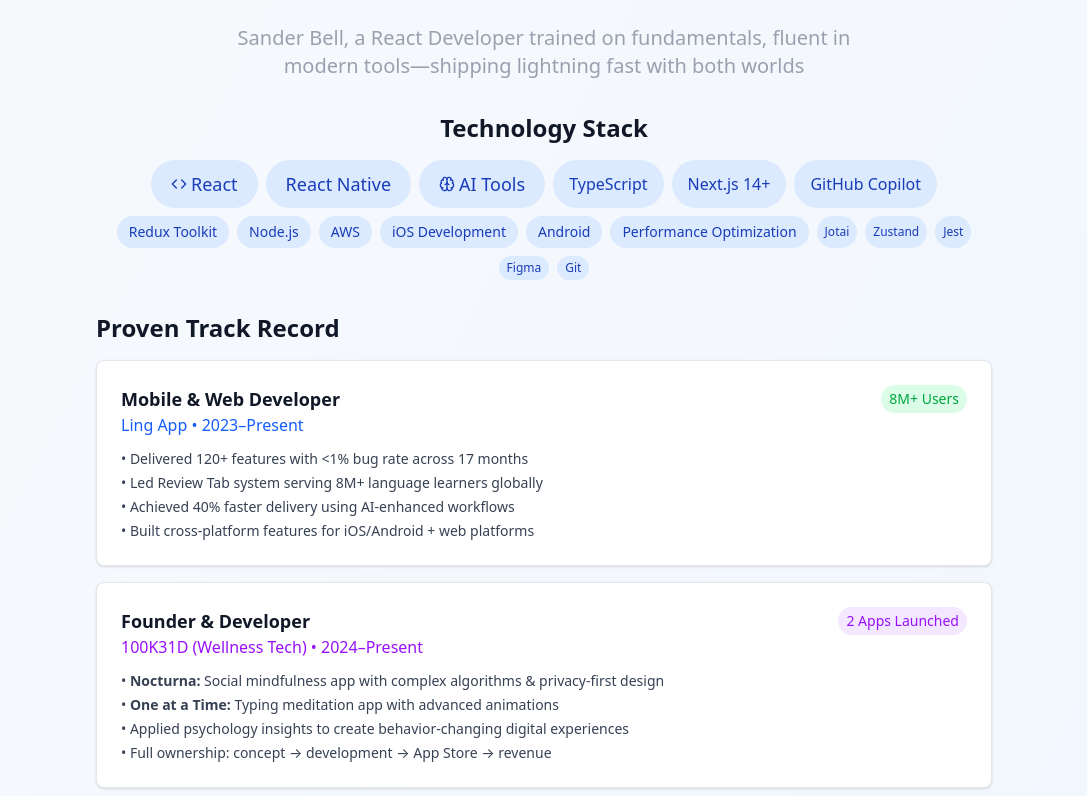
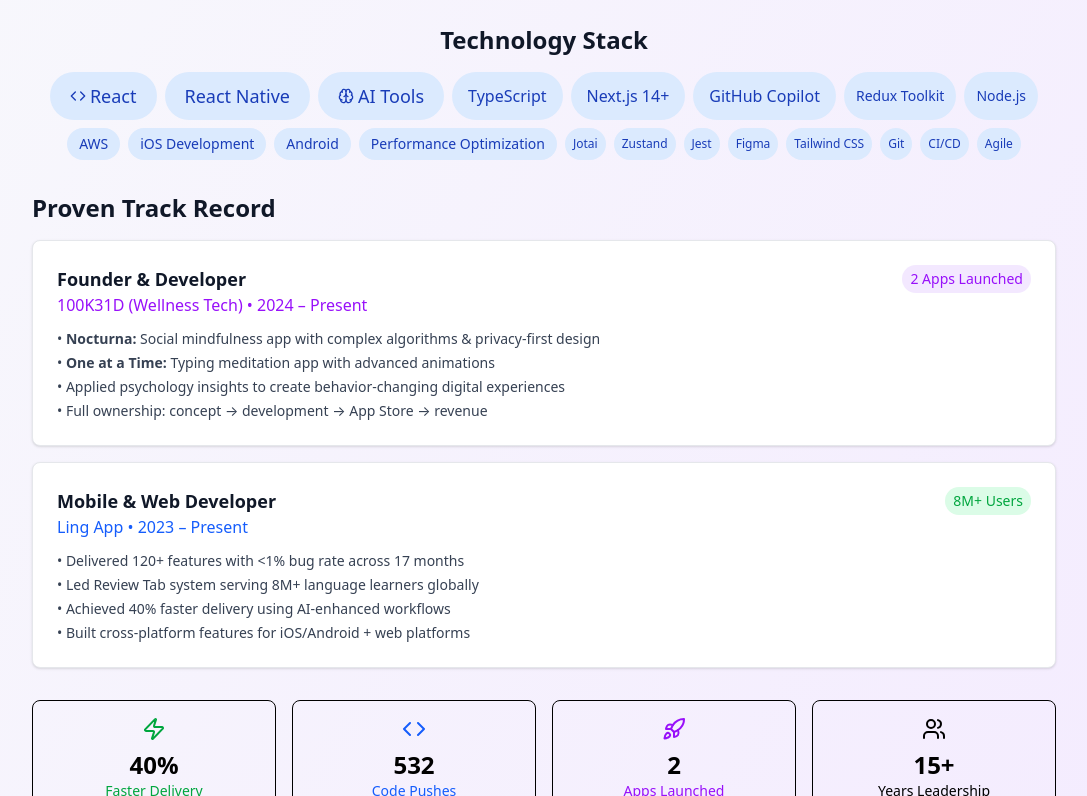
Before and after one commit to sanderbell/sanderbelldev2, a React (Vite) app: page / in a window 1280 px wide. Shown: the part 544-1340 px from the top of the page, without its empty margins (96-1183 px from the left). Built offline with nearby package versions, Linux system fonts and the light colour scheme.

Commit message:
Style and Layout Adjustments

```diff
--- a/src/App.tsx
+++ b/src/App.tsx
@@ -83,19 +83,19 @@
 
 function App() {
   return (
-    <div className="min-h-screen bg-gradient-to-br from-slate-50 to-blue-50 p-4">
-      <div className="max-w-4xl mx-auto">
+    <div className="min-h-screen bg-gradient-to-br from-slate-50 to-purple-100 p-6">
+      <div className="max-w-5xl mx-auto">
 
         {/* Header */}
         <div className="text-center mb-8">
           <RotatingProfile />
           <div className="mb-4">
             <h1 className="text-8xl font-bold text-gray-900">
-     I speak <span className="text-blue-600">fluent AI</span>.
-     Yet still know what's <span className="text-purple-600">under the hood</span>.
+              I speak <span className="text-blue-600">fluent AI</span>.<br></br>
+              Yet know what's <span className="text-purple-600">under the hood</span>.
             </h1>
           </div>
- <p className="text-xl text-gray-400 max-w-2xl mx-auto">
+          <p className="text-xl text-gray-600 max-w-2xl mx-auto">
             Sander Bell, a React Developer trained on fundamentals, fluent in modern tools—shipping lightning fast with both worlds
 
           </p>
@@ -113,6 +113,7 @@
             <TechTag name="GitHub Copilot" size="lg" />
             <TechTag name="Redux Toolkit" size="base" />
             <TechTag name="Node.js" size="base" />
+
             <TechTag name="AWS" size="base" />
             <TechTag name="iOS Development" size="base" />
             <TechTag name="Android" size="base" />
@@ -121,7 +122,11 @@
             <TechTag name="Zustand" size="sm" />
             <TechTag name="Jest" size="sm" />
             <TechTag name="Figma" size="sm" />
+            <TechTag name="Tailwind CSS" size="sm" />
             <TechTag name="Git" size="sm" />
+            <TechTag name="CI/CD" size="sm" />
+            <TechTag name="Agile" size="sm" />
+
           </div>
         </div>
 
@@ -133,8 +138,24 @@
             <div className="bg-white rounded-lg p-6 shadow-sm border border-gray-200">
               <div className="flex justify-between items-start mb-3">
                 <div>
+                  <h3 className="text-lg font-semibold text-gray-900">Founder & Developer</h3>
+                  <p className="text-purple-600 font-medium">100K31D (Wellness Tech) • 2024 – Present</p>
+                </div>
+                <span className="text-sm text-purple-600 bg-purple-100 px-2 py-1 rounded-full">2 Apps Launched</span>
+              </div>
+              <ul className="text-sm text-gray-700 space-y-1">
+                <li>• <strong>Nocturna:</strong> Social mindfulness app with complex algorithms & privacy-first design</li>
+                <li>• <strong>One at a Time:</strong> Typing meditation app with advanced animations</li>
+                <li>• Applied psychology insights to create behavior-changing digital experiences</li>
+                <li>• Full ownership: concept → development → App Store → revenue</li>
+              </ul>
+            </div>
+
+            <div className="bg-white rounded-lg p-6 shadow-sm border border-gray-200">
+              <div className="flex justify-between items-start mb-3">
+                <div>
                   <h3 className="text-lg font-semibold text-gray-900">Mobile & Web Developer</h3>
-                  <p className="text-blue-600 font-medium">Ling App • 2023–Present</p>
+                  <p className="text-blue-600 font-medium">Ling App • 2023 – Present</p>
                 </div>
                 <span className="text-sm text-green-600 bg-green-100 px-2 py-1 rounded-full">8M+ Users</span>
               </div>
@@ -146,21 +167,7 @@
               </ul>
             </div>
 
-            <div className="bg-white rounded-lg p-6 shadow-sm border border-gray-200">
-              <div className="flex justify-between items-start mb-3">
-                <div>
-                  <h3 className="text-lg font-semibold text-gray-900">Founder & Developer</h3>
-                  <p className="text-purple-600 font-medium">100K31D (Wellness Tech) • 2024–Present</p>
-                </div>
-                <span className="text-sm text-purple-600 bg-purple-100 px-2 py-1 rounded-full">2 Apps Launched</span>
-              </div>
-              <ul className="text-sm text-gray-700 space-y-1">
-                <li>• <strong>Nocturna:</strong> Social mindfulness app with complex algorithms & privacy-first design</li>
-                <li>• <strong>One at a Time:</strong> Typing meditation app with advanced animations</li>
-                <li>• Applied psychology insights to create behavior-changing digital experiences</li>
-                <li>• Full ownership: concept → development → App Store → revenue</li>
-              </ul>
-            </div>
+
 
           </div>
         </div>
@@ -171,6 +178,31 @@
           <StatCard icon={Code} value="532" label="Code Pushes" color="blue" />
           <StatCard icon={Rocket} value="2" label="Apps Launched" color="purple" />
           <StatCard icon={Users} value="15+" label="Years Leadership" color="orange" />
+        </div>
+
+
+
+        {/* Testimonials */}
+        <div className="mb-8">
+          <h2 className="text-2xl font-bold text-gray-900 mb-4">What Colleagues Say</h2>
+          <div className="grid md:grid-cols-2 gap-4">
+            <TestimonialCard
+              quote="Only bug from his cards last sprint (16) was from main (pre-existing). User-centered approach - doesn't just follow specs but understands their purpose."
+              context="Ling App Team Lead"
+            />
+            <TestimonialCard
+              quote="Once you set clear requirements, he just gets stuff done. Much needed orange in a sea of apples."
+              context="Ling App Colleague"
+            />
+            <TestimonialCard
+              quote="Quick at getting features done and fixing bugs. Always catches small cases others might miss."
+              context="Ling App Team Member"
+            />
+            <TestimonialCard
+              quote="Helped show the team how AI can save time with creating/updating specs. Data-driven approach to documentation."
+              context="Ling App Developer"
+            />
+          </div>
         </div>
 
         {/* Personal Facts */}
@@ -196,28 +228,6 @@
           </div>
         </div>
 
-        {/* Testimonials */}
-        <div className="mb-8">
-          <h2 className="text-2xl font-bold text-gray-900 mb-4">What Colleagues Say</h2>
-          <div className="grid md:grid-cols-2 gap-4">
-            <TestimonialCard
-              quote="Only bug from his cards last sprint (16) was from main (pre-existing). User-centered approach - doesn't just follow specs but understands their purpose."
-              context="Ling App Team Lead"
-            />
-            <TestimonialCard
-              quote="Once you set clear requirements, he just gets stuff done. Much needed orange in a sea of apples."
-              context="Ling App Colleague"
-            />
-            <TestimonialCard
-              quote="Quick at getting features done and fixing bugs. Always catches small cases others might miss."
-              context="Ling App Team Member"
-            />
-            <TestimonialCard
-              quote="Helped show the team how AI can save time with creating/updating specs. Data-driven approach to documentation."
-              context="Ling App Developer"
-            />
-          </div>
-        </div>
 
         {/* Contact */}
         <div className="text-center bg-white rounded-lg p-6 shadow-sm border border-gray-200">
```
Lines whose indentation alone changed are shown as unchanged.
